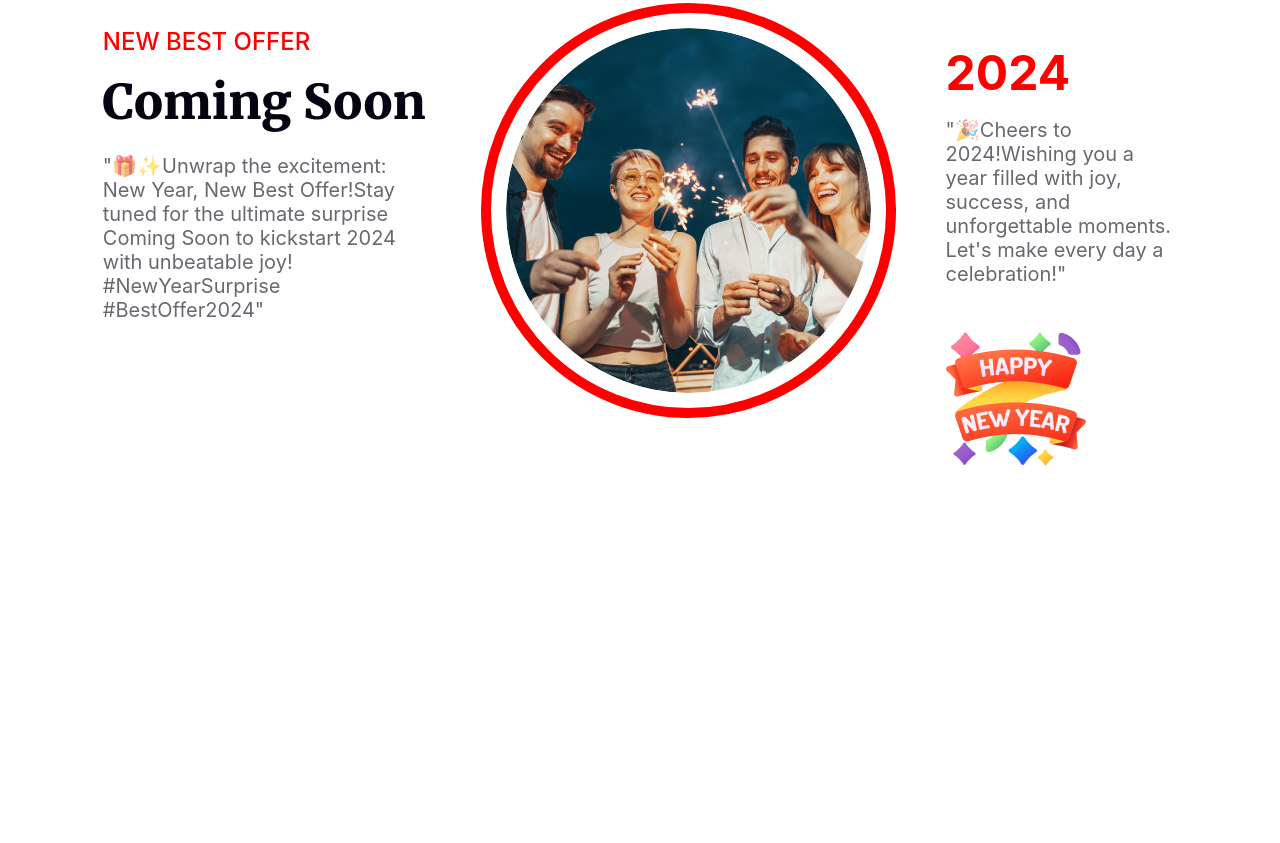
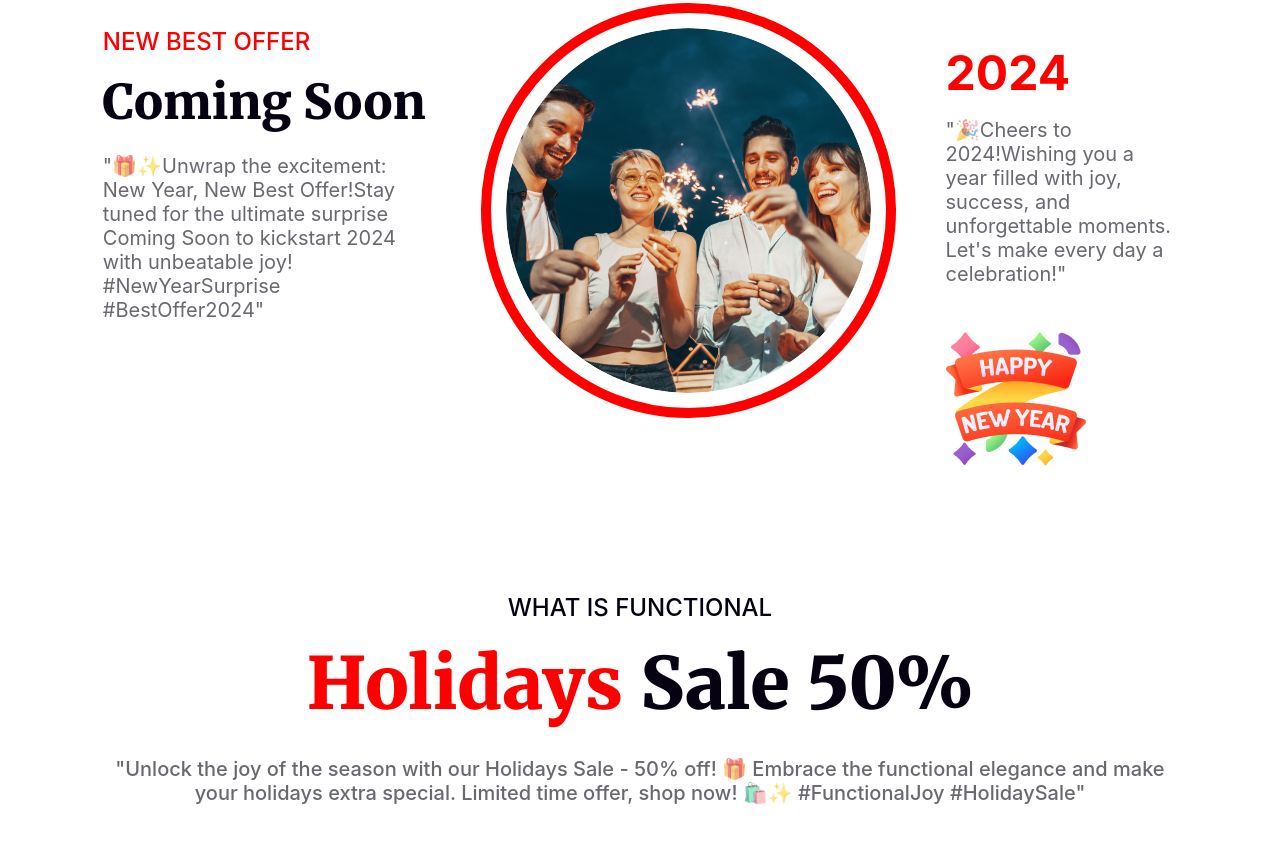
Before and after one commit to utsomondal/new-year-a1, a plain HTML site: page index.html in a window 1280 px wide. Shown: the part 2841-3684 px from the top of the page. Before the commit the page ends 3434 px from the top, so only its background shows below. Drawn offline with Linux system fonts and the light colour scheme.

Commit message:
holiday sale section added

```diff
--- a/index.html
+++ b/index.html
@@ -60,6 +60,14 @@
                 <img src="resources/Group 96.png">
             </div>
         </section>
+        <!-- holiday sale section -->
+        <section class="holiday-sale">
+            <div class="sale-container">
+                <h3 class="functional-text">WHAT IS FUNCTIONAL</h3>
+                <h4 class="sale"><span class="holiday-text">Holidays</span> Sale 50%</h4>
+                <p class="holiday-sale-info">"Unlock the joy of the season with our Holidays Sale - 50% off! 🎁 Embrace the functional elegance and make your holidays extra special. Limited time offer, shop now! 🛍️✨ #FunctionalJoy #HolidaySale"</p>
+            </div>
+        </section>
     </main>
 </body>
 </html>
--- a/new-year/style.css
+++ b/new-year/style.css
@@ -5,7 +5,8 @@ header,
 .categories,
 .party,
 .party-place-sec,
-.coming-soon {
+.coming-soon,
+.holiday-sale {
   max-width: 85%;
   margin: 0 auto;
   margin-bottom: 120px;
@@ -130,7 +131,8 @@ header {
 }
 .party-place-sec .party-location .party-place,
 .party-place-sec .party-location .party-date,
-.party-place-sec .party-location .party-time {
+.party-place-sec .party-location .party-time,
+.holiday-sale .sale-container .holiday-text {
   color: #f00;
 }
 .party-place-sec .join-btn .join-now-btn {
@@ -192,3 +194,27 @@ header {
   margin-top: 0;
   margin-bottom: 43px;
 }
+.holiday-sale .sale-container {
+  text-align: center;
+}
+.holiday-sale .sale-container .functional-text {
+  color: #070211;
+  font-family: Inter;
+  font-size: 24px;
+  font-weight: 500;
+  margin-bottom: 16px;
+}
+.holiday-sale .sale-container .sale {
+  color: #070211;
+  font-family: Merriweather;
+  font-size: 72px;
+  font-weight: 900;
+  margin-top: 0;
+  margin-bottom: 28px;
+}
+.holiday-sale .sale-container .holiday-sale-info {
+  color: rgba(7, 2, 17, 0.6);
+  font-family: Inter;
+  font-size: 20px;
+  font-weight: 500;
+}
```
